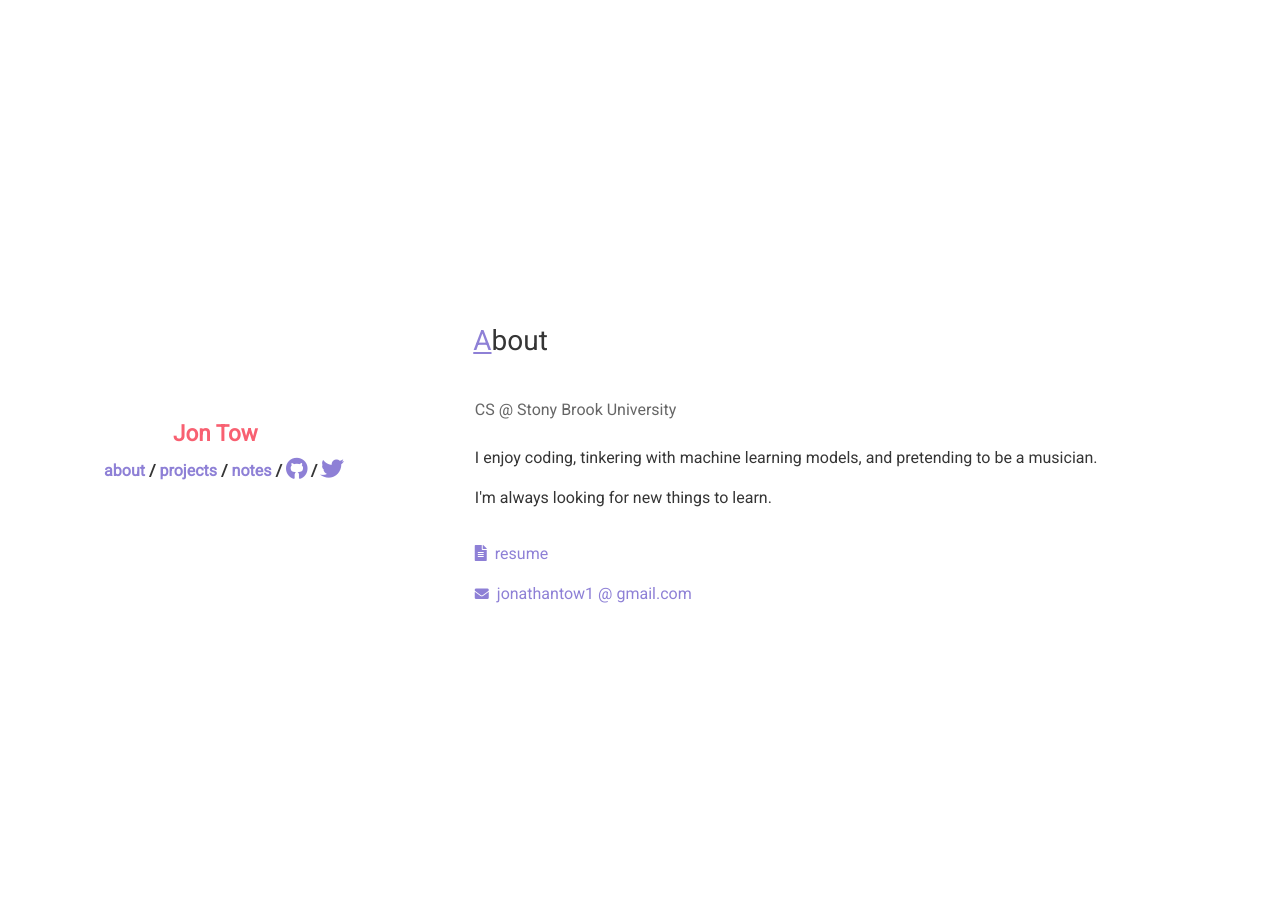
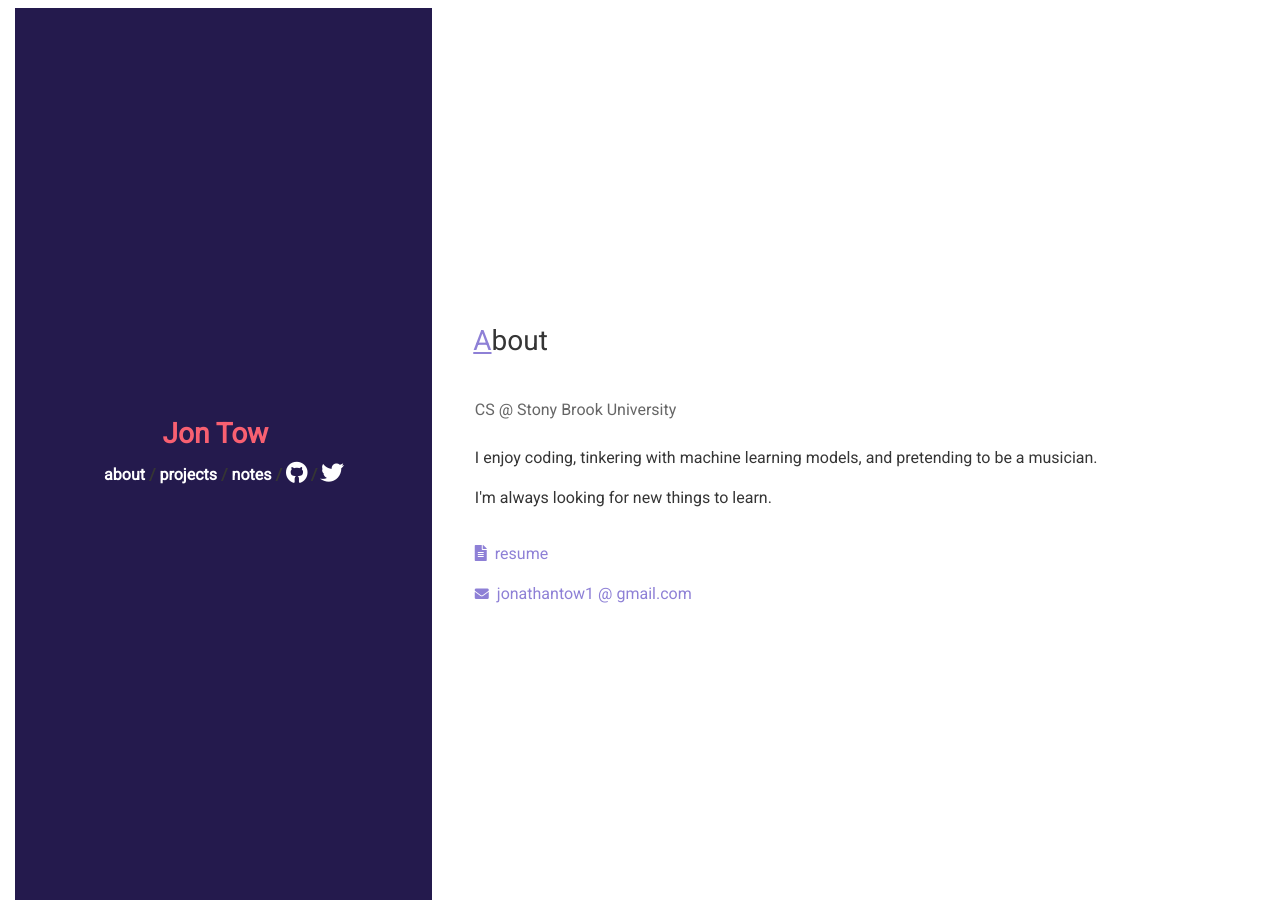
Before and after one commit to jon-tow/jon-tow.github.io, a Jekyll site: the page built from index.html, in a window 1280 px wide and 900 px high. Built offline with Jekyll 4.4.1, drawn with Linux system fonts in a browser that asks for light colours.

Commit message:
dark side

```diff
--- a/_includes/_base/nav.html
+++ b/_includes/_base/nav.html
@@ -4,11 +4,11 @@
        style="
 	      border-radius: 4px;
 	      text-align: center;" >
-    <span class="navbar-brand" style="padding: 0; color: var(--third-color); padding: 0em 1em 0em 1em; background-color: white; " href="{{site.url}}">
+    <span class="navbar-brand" style="padding: 0; padding: 0em 1em 0em 1em; background-color: var(--bg-2); " href="{{site.url}}">
       Jon Tow
     </span>
 
-  <nav class="navbar ml-0 navbar-expand mb-0 pb-0" style="background-color: white; "id="nav">
+  <nav class="navbar ml-0 navbar-expand mb-0 pb-0" style="background-color: var(--bg-2); "id="nav">
 
     <div class="collapse navbar-collapse pt-0" id="navbarNav">
       <p style="font-weight: 600;">
--- a/_layouts/post.html
+++ b/_layouts/post.html
@@ -44,8 +44,8 @@
 
 
 	<!-- Notes Header -->
-	<div class="section-header pt-2" >
-	  <h1 class="section-h2 mt-4 ">
+	<div class="post-header pt-2" >
+	  <h1 class="post-h2 mt-4 ">
             <p>{{ page.title }}</p>
           </h1>
 	</div>
--- a/assets/css/main.css
+++ b/assets/css/main.css
@@ -3,6 +3,7 @@
     --main-color: #8E80D6;
     --second-color: #f8a442;
     --third-color: #F86071;
+    --bg-2: #241a4d;
 
     --main-white: #FCFCFC;
     --black: #353535;
@@ -53,7 +54,8 @@ body {
     flex-direction: column;
     justify-content: center;
     align-items: center;
-    background-color: white;
+    background-color: var(--bg-2);
+
 }
 
 .contents {
@@ -147,6 +149,7 @@ header a {
 
 /* Nav Styling */
 .navbar {
+    color: white
     margin-left: .65em;
 }
 
@@ -156,8 +159,11 @@ header a {
 }
 
 .navbar-nav .navbar ul li {
-    background-color: white;
     list-style-type: none;
+}
+
+.navbar a {
+    color: white !important;
 }
 
 .nav-item {
@@ -166,8 +172,9 @@ header a {
 
 .navbar-brand {
     font-weight: bold;
-    font-size: 1.4em;
+    font-size: 1.75em;
     padding-left: .75em;
+    color: var(--third-color);
 }
 
 .navbar-brand:hover {}
@@ -197,7 +204,7 @@ section {
 
 .post {
     margin: 0 auto;
-    max-width: 46em;
+
 }
 
 .post-header {
@@ -205,7 +212,29 @@ section {
     flex-direction: column;
     justify-content: flex-start;
     align-items: flex-start;
-    padding-left: 2em;
+
+}
+
+.post-date {
+    color: var(--light-black);
+    font: 14px;
+}
+
+.post-content {
+    display: flex;
+    flex-direction: column;
+    flex-wrap: wrap;
+    max-width: 42em;
+}
+
+.post-h2 {
+    border: none;
+}
+
+
+.post-h2  > p::first-letter {
+    color: var(--main-color);
+    text-decoration: underline;
 }
 
 .section-h2 {
@@ -232,25 +261,8 @@ section {
     padding: 1em 2em 0em 2.1em;
 }
 
-
-.post-content {
-    display: flex;
-    flex-direction: column;
-    flex-wrap: wrap;
-
-    max-width: 42em;
-
-    margin: 0;
-    padding: 0em 1em 0em 2.1em;
-}
-
 .entry-previews {
     list-style: none;
-}
-
-.post-date {
-    color: var(--light-black);
-    font: 14px;
 }
 
 .slide {
@@ -294,7 +306,9 @@ blockquote {
 }
 
 .note-content {
-
+    padding-left: 2em;
+    max-width: 46em;
+    margin: 0 auto;
 }
 
 .project-type {
@@ -433,8 +447,15 @@ a:visited {
 
     .sidebar {
 	height: 20vh;
-	background-color: white;
+    }
 
+    #about {
+	justify-content: flex-start;
+	padding-top: 2em;
+    }
+
+    .note-content {
+	padding-left: 1em;
     }
 }
 
```
